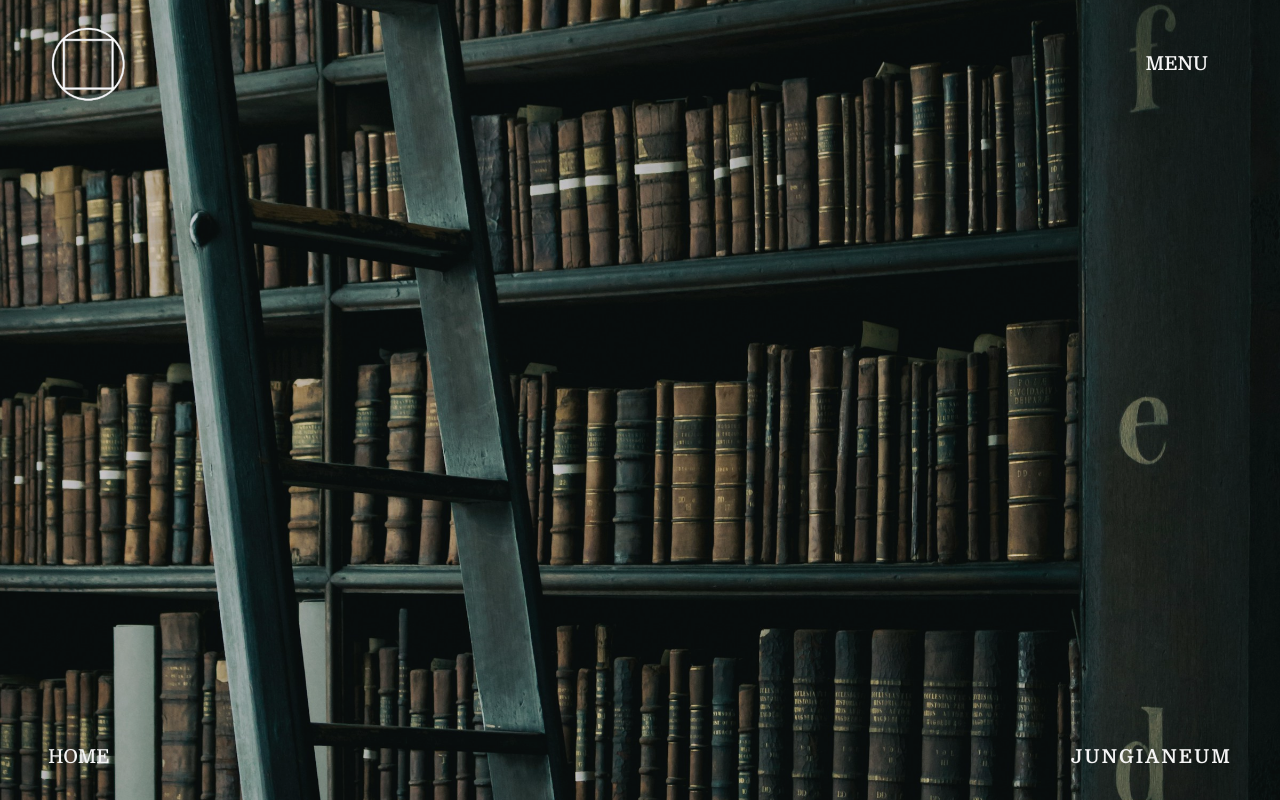
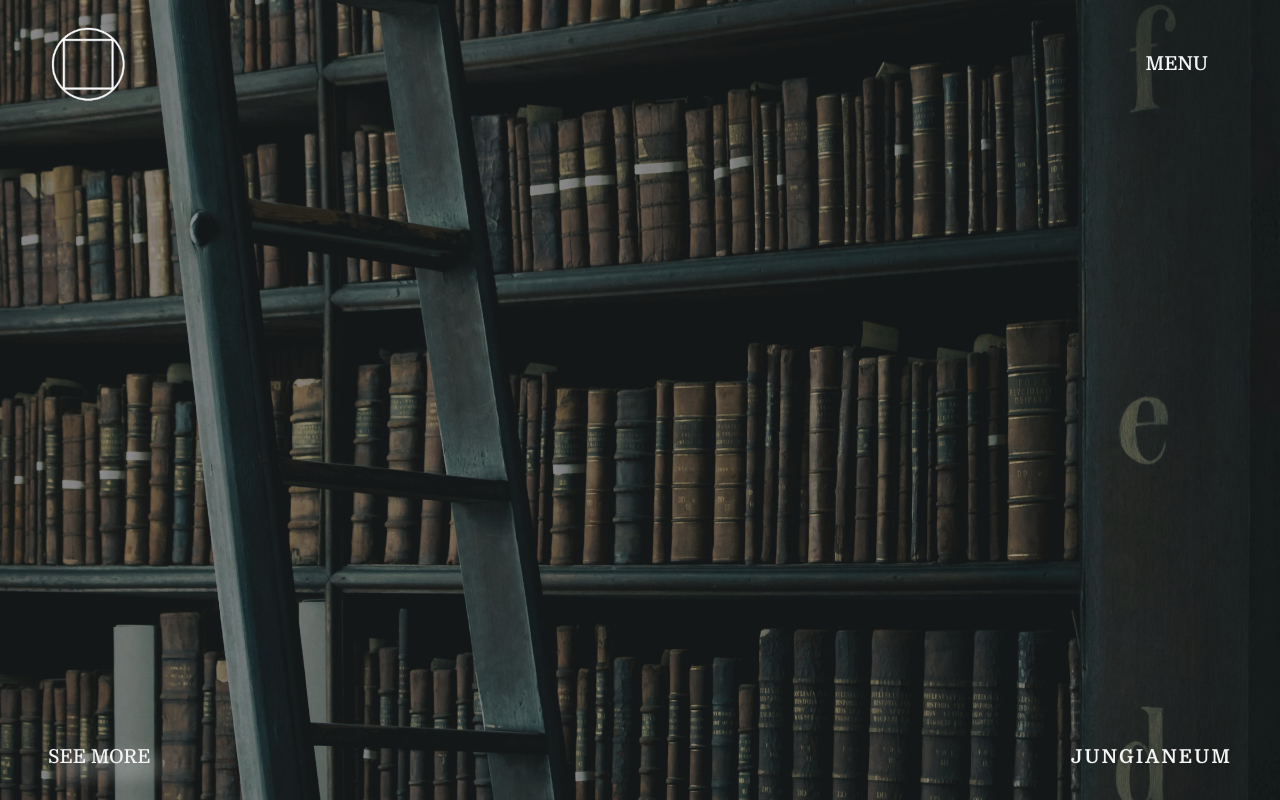
Before and after one commit to jsantamariar/jungianeum-web, a React (Vite) app: page / in a window 1280 px wide. Built offline with nearby package versions, Linux system fonts and the light colour scheme; a web font is replaced by a local one.

Commit message:
feat: enhance PageInfo component with 'SEE MORE' link and update styles for improved visibility

```diff
--- a/src/components/PageInfo.tsx
+++ b/src/components/PageInfo.tsx
@@ -1,8 +1,9 @@
-import { useLocation } from "react-router-dom";
+import { useLocation, Link } from "react-router-dom";
 import { booksData } from "../constants/books";
 
 function PageInfo() {
   const location = useLocation();
+  const isHomePage = location.pathname === "/";
 
   const getPageName = (pathname: string) => {
     if (pathname === "/") return "Home";
@@ -28,7 +29,15 @@ function PageInfo() {
 
   return (
     <div className="page-info">
-      <div className="page-info-left">{pageName.toUpperCase()}</div>
+      <div className="page-info-left">
+        {isHomePage ? (
+          <Link to="/books" className="see-more-link">
+            SEE MORE
+          </Link>
+        ) : (
+          pageName.toUpperCase()
+        )}
+      </div>
       <div className="page-info-right">JUNGIANEUM</div>
     </div>
   );
--- a/src/index.css
+++ b/src/index.css
@@ -411,7 +411,7 @@ body {
   background-size: cover;
   background-position: center;
   background-repeat: no-repeat;
-  opacity: 0.8;
+  opacity: 0.5;
 }
 
 /* Page Info Component */
@@ -428,16 +428,31 @@ body {
   color: var(--color-light);
   font-size: 1.2rem;
   font-weight: 500;
-  pointer-events: none;
+  pointer-events: auto;
 }
 
 .page-info-left {
   text-transform: capitalize;
+  position: relative;
+  z-index: 101;
 }
 
 .page-info-right {
   font-weight: 700;
   letter-spacing: 2px;
+}
+
+.see-more-link {
+  color: var(--color-light);
+  text-shadow: 10px 10px 20px var(--color-light);
+  text-decoration: none;
+  cursor: pointer;
+  transition: opacity 0.3s ease;
+  pointer-events: auto;
+}
+
+.see-more-link:hover {
+  opacity: 0.9;
 }
 
 /* Navbar on Home - keeps same style as other pages */
```
